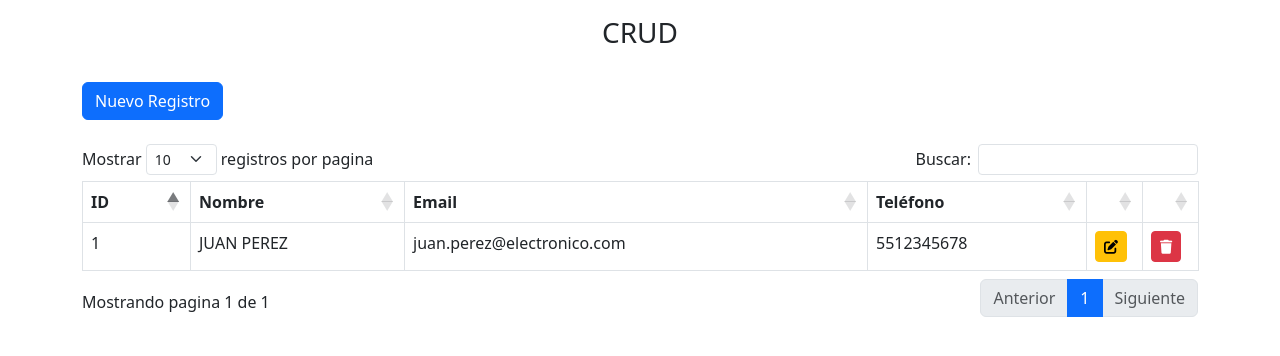
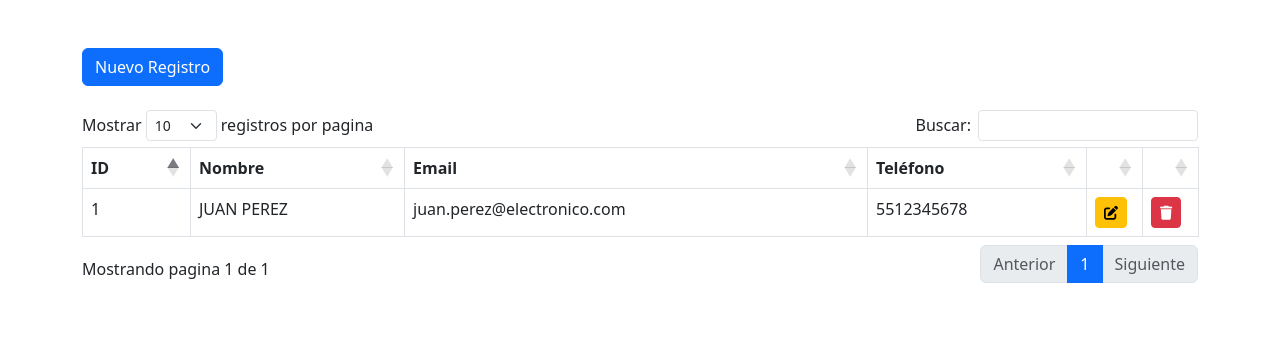
Before and after one commit to xavismith91/practicac, a PHP site: page / in a window 1280 px wide. Shown: the top 356 px of the page. Run offline with PHP 8.4, Linux system fonts and the light colour scheme; data comes from the database, SQL or seed files in the repository.

Commit message:
imagehome

```diff
--- a/index.php
+++ b/index.php
@@ -22,7 +22,7 @@ require 'conexion.php';
 <head>
 	<meta charset="UTF-8">
 	<meta name="viewport" content="width=device-width, initial-scale=1.0">
-	<title>CRUD con archivos en PHP y MySQL</title>
+	<title>Sistema</title>
 	<link href="assets/css/bootstrap.min.css" rel="stylesheet">
 	<link href="assets/css/all.min.css" rel="stylesheet">
 	<link href="assets/css/datatables.min.css" rel="stylesheet">
@@ -31,7 +31,7 @@ require 'conexion.php';
 <body>
 
 	<main class="container">
-		<h3 class="text-center pt-3">CRUD</h3>
+		<h3 class="text-center pt-3"></h3>
 
 		<a href="nuevo.php" class="btn btn-primary my-4">Nuevo Registro</a>
 
```
